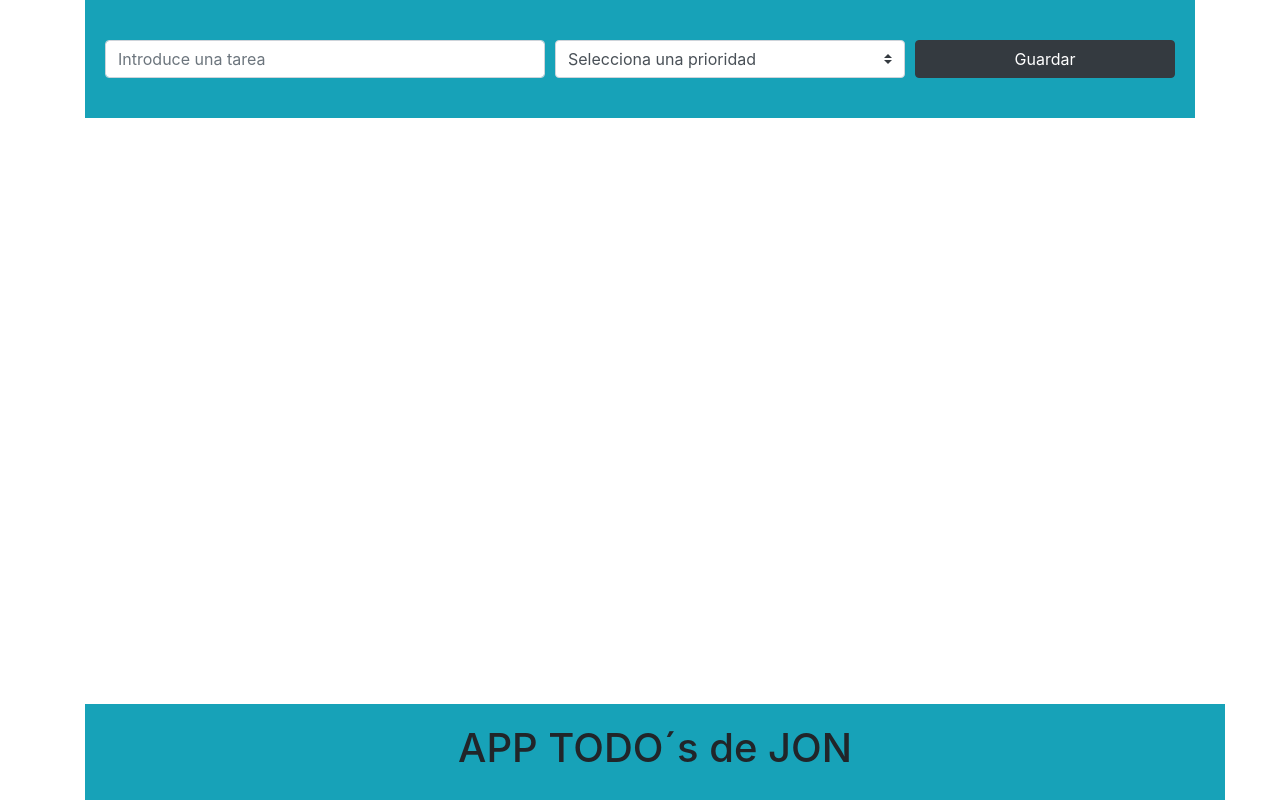
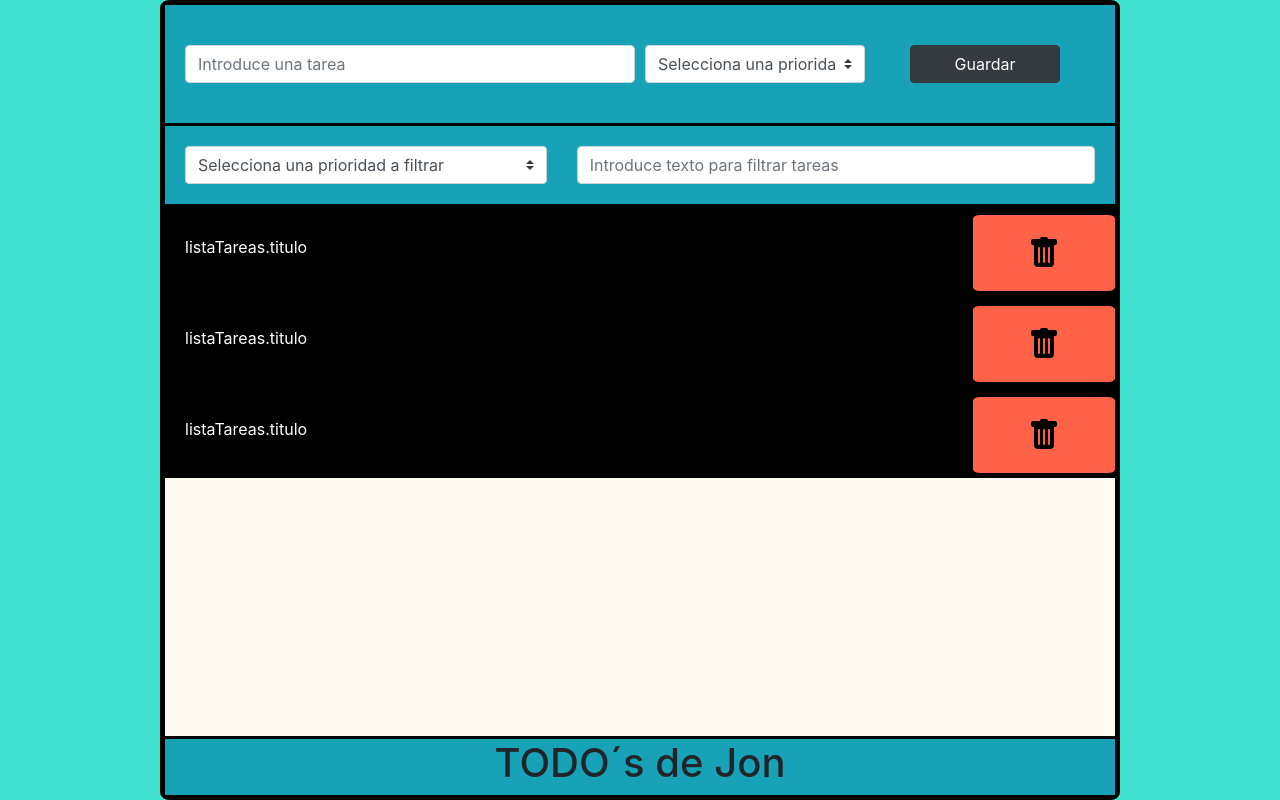
Before and after one commit to JogoDev0/TODO, a plain HTML site: page index.html in a window 1280 px wide. Drawn offline with nearby package versions, Linux system fonts and the light colour scheme.

Commit message:
Maquetación casi terminada

```diff
--- a/css/style.css
+++ b/css/style.css
@@ -4,24 +4,83 @@
     box-sizing: border-box;
 }
 
-#header {
+body {
+    background-color: turquoise;
+}
+
+.wrapper {
+    max-width: 960px;
+    height: 100vh;
+    margin: 0 auto;
+    justify-content: center;
+    position: relative;
+    border: 5px solid black;
+    border-radius: 1%;
+    background-color: floralwhite;
+}
+
+header {
     width: 100%;
     margin: 0 auto;
-    padding: 20px;
+    border-bottom: 3px solid black;
 }
 
-#header #inputPrioridad {
+header form {
+    padding: 20px;
+    border-bottom: 3px solid black;
+}
+
+#button {
+    width: 150px;
+    margin: 0 auto;
+}
+
+header #inputPrioridad {
     margin: 20px 0;
 }
 
-#main {
-    min-height: 200px;
+footer {
+    width: 100%;
+    text-align: center;
+    position: absolute;
+    bottom: 0;
+    left: auto;
+    border-top: 3px solid black;
 }
 
-footer {
+main {
+    background-color: black;
+    width: 100%;
+    margin: 0 auto;
+    color: white;
+}
+
+main section article {
+    display: flex;
+    flex-wrap: nowrap;
+    justify-content: space-between;
+    padding: 5px 0;
+    margin-bottom: 5px;
+}
+
+main section article .tarea {
+    padding: 20px;
+    text-align: left;
+}
+
+main section article .eliminar {
+    width: 15%;
+    padding: 20px 0;
     text-align: center;
-    padding: 20px 0;
-    position: fixed;
-    bottom: 0;
-    width: 100%;
+    background-color: tomato;
+    color: black;
+    border: 2px solid tomato;
+    border-radius: 5%;
+    transition: 0.5s;
 }
+
+main section article .eliminar:hover {
+    width: 20%;
+    font-size: 150%;
+    background-color: red;
+}
--- a/index.html
+++ b/index.html
@@ -6,33 +6,30 @@
     <meta name="viewport" content="width=device-width, initial-scale=1.0">
     <title>TODO´s</title>
 
-    <link rel="stylesheet" href="css/style.css">
-
-    <link rel="stylesheet" href="path/to/font-awesome/css/font-awesome.min.css">
-
     <link rel="stylesheet" href="https://stackpath.bootstrapcdn.com/bootstrap/4.5.0/css/bootstrap.min.css"
         integrity="sha384-9aIt2nRpC12Uk9gS9baDl411NQApFmC26EwAOH8WgZl5MYYxFfc+NcPb1dKGj7Sk" crossorigin="anonymous">
 
+    <link rel="stylesheet" href="css/style.css">
+
     <script src="js/moledo.js"></script>
-
 
 </head>
 
 <body>
 
-    <div class="container-lg">
+    <div class="wrapper">
 
-        <header id="header" class="bg-info">
+        <header class="bg-info">
             <form>
                 <div class="form-row align-items-center">
-                    <div class="col-12 col-md-5">
-                        <label class="sr-only" for="inputTarea"></label>
+                    <div class="col-12 col-md-6">
+                        <!-- <label for="inputTarea"></label> -->
                         <input type="text" class="form-control" id="inputTarea" placeholder="Introduce una tarea">
                     </div>
 
-                    <div class="col-12 col-md-4">
-                        <label class="mr-sm-2 sr-only" for="inputPrioridad"></label>
-                        <select class="custom-select mr-sm-2" id="inputPrioridad">
+                    <div class="col-12 col-md-3">
+                        <!-- <label for="inputPrioridad"></label> -->
+                        <select class="custom-select" id="inputPrioridad">
                             <option selected>Selecciona una prioridad</option>
                             <option value="urgente">Urgente</option>
                             <option value="diaria">Diaria</option>
@@ -42,22 +39,68 @@
                     </div>
 
                     <div class="col-12 col-md-3">
-                        <button type="submit" class="btn btn-dark btn-block">Guardar</button>
+                        <button id="button" type="submit" class="btn btn-dark btn-block">Guardar</button>
                     </div>
                 </div>
             </form>
+            <form>
+                <div class="form row align-items-center">
+                    <div class="col-12 col-md-5">
+                        <!-- <label class="mr-sm-2 sr-only" for="buscadorPrioridad"></label> -->
+                        <select class="custom-select" id="buscadorPrioridad">
+                            <option selected>Selecciona una prioridad a filtrar</option>
+                            <option value="urgente">Urgente</option>
+                            <option value="diaria">Diaria</option>
+                            <option value="semanal">Semanal</option>
+                            <option value="mensual">Mensual</option>
+                        </select>
+                    </div>
+
+                    <div class="col-12 col-md-7">
+                        <!-- <label class="sr-only" for="buscadorTarea"></label> -->
+                        <input type="text" class="form-control" id="buscadorTarea"
+                            placeholder="Introduce texto para filtrar tareas">
+                    </div>
+                </div>
+            </form>
+
         </header>
 
-        <main id="main">
+        <main>
 
+            <section>
+                <article>
+                    <div class="tarea">listaTareas.titulo</div>
+                    <div class="eliminar"><svg width="2em" height="2em" viewBox="0 0 16 16" class="bi bi-trash-fill"
+                            fill="currentColor" xmlns="http://www.w3.org/2000/svg">
+                            <path fill-rule="evenodd"
+                                d="M2.5 1a1 1 0 0 0-1 1v1a1 1 0 0 0 1 1H3v9a2 2 0 0 0 2 2h6a2 2 0 0 0 2-2V4h.5a1 1 0 0 0 1-1V2a1 1 0 0 0-1-1H10a1 1 0 0 0-1-1H7a1 1 0 0 0-1 1H2.5zm3 4a.5.5 0 0 1 .5.5v7a.5.5 0 0 1-1 0v-7a.5.5 0 0 1 .5-.5zM8 5a.5.5 0 0 1 .5.5v7a.5.5 0 0 1-1 0v-7A.5.5 0 0 1 8 5zm3 .5a.5.5 0 0 0-1 0v7a.5.5 0 0 0 1 0v-7z" />
+                        </svg></div>
+                </article>
+                <article>
+                    <div class="tarea">listaTareas.titulo</div>
+                    <div class="eliminar"><svg width="2em" height="2em" viewBox="0 0 16 16" class="bi bi-trash-fill"
+                            fill="currentColor" xmlns="http://www.w3.org/2000/svg">
+                            <path fill-rule="evenodd"
+                                d="M2.5 1a1 1 0 0 0-1 1v1a1 1 0 0 0 1 1H3v9a2 2 0 0 0 2 2h6a2 2 0 0 0 2-2V4h.5a1 1 0 0 0 1-1V2a1 1 0 0 0-1-1H10a1 1 0 0 0-1-1H7a1 1 0 0 0-1 1H2.5zm3 4a.5.5 0 0 1 .5.5v7a.5.5 0 0 1-1 0v-7a.5.5 0 0 1 .5-.5zM8 5a.5.5 0 0 1 .5.5v7a.5.5 0 0 1-1 0v-7A.5.5 0 0 1 8 5zm3 .5a.5.5 0 0 0-1 0v7a.5.5 0 0 0 1 0v-7z" />
+                        </svg></div>
+                </article>
+                <article>
+                    <div class="tarea">listaTareas.titulo</div>
+                    <div class="eliminar"><svg width="2em" height="2em" viewBox="0 0 16 16" class="bi bi-trash-fill"
+                            fill="currentColor" xmlns="http://www.w3.org/2000/svg">
+                            <path fill-rule="evenodd"
+                                d="M2.5 1a1 1 0 0 0-1 1v1a1 1 0 0 0 1 1H3v9a2 2 0 0 0 2 2h6a2 2 0 0 0 2-2V4h.5a1 1 0 0 0 1-1V2a1 1 0 0 0-1-1H10a1 1 0 0 0-1-1H7a1 1 0 0 0-1 1H2.5zm3 4a.5.5 0 0 1 .5.5v7a.5.5 0 0 1-1 0v-7a.5.5 0 0 1 .5-.5zM8 5a.5.5 0 0 1 .5.5v7a.5.5 0 0 1-1 0v-7A.5.5 0 0 1 8 5zm3 .5a.5.5 0 0 0-1 0v7a.5.5 0 0 0 1 0v-7z" />
+                        </svg></div>
+                </article>
+            </section>
 
         </main>
 
-        <footer id="footer" class="container-lg bg-info">
-            <div class="col-12">
-                <h1>APP TODO´s de JON</h1>
+        <footer class="bg-info">
+            <div>
+                <h1>TODO´s de Jon</h1>
             </div>
-
         </footer>
 
 
--- a/js/moledo.js
+++ b/js/moledo.js
@@ -0,0 +1,22 @@
+let listaTareas = new Array(
+    {
+        id: 1,
+        titulo: 'Hacer la segunda práctica del bootcamp',
+        prioridad: 'urgente',
+    },
+    {
+        id: 2,
+        titulo: 'Estudiar javascript',
+        prioridad: 'diaria',
+    },
+    {
+        id: 3,
+        titulo: 'Poner la lavadora',
+        prioridad: 'semanal',
+    },
+    {
+        id: 4,
+        titulo: 'Planchar',
+        prioridad: 'mensual',
+    },
+);
```
